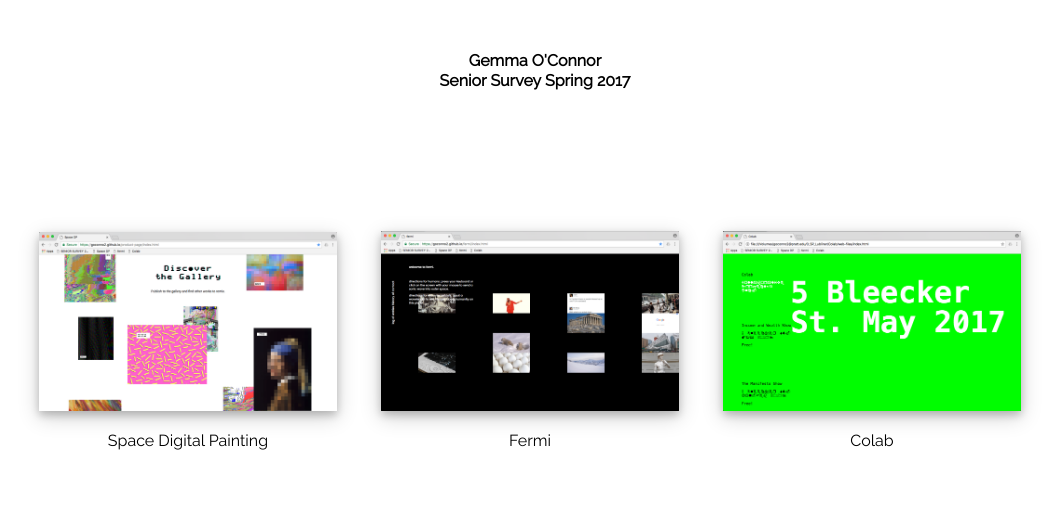
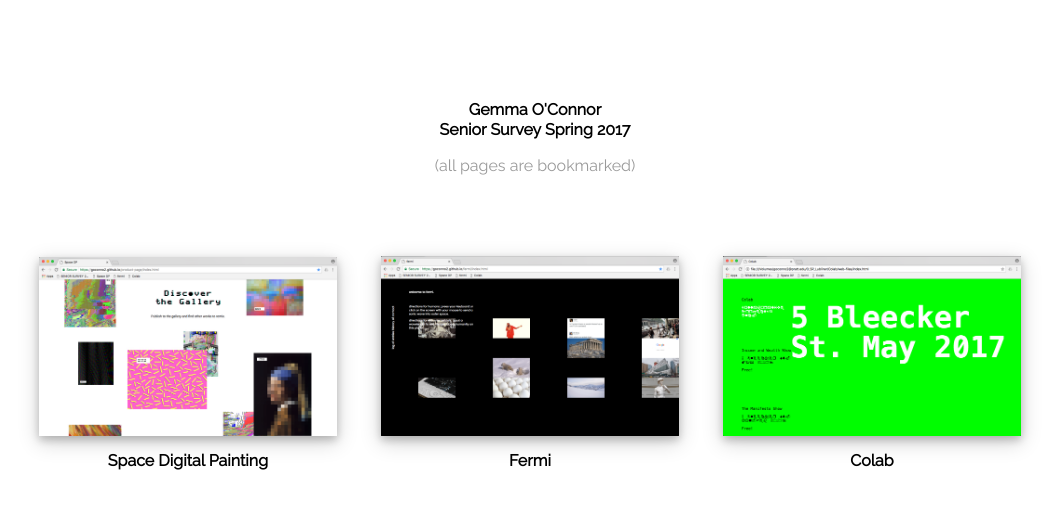
Before and after one commit to goconno2/goconno2.github.io, a plain HTML site: page index.html in a window 1280 px wide. Shown: the whole page, without its empty margins (105-1164 px from the left). Drawn offline with Linux system fonts and the light colour scheme.

Commit message:
bookmarks

```diff
--- a/index.html
+++ b/index.html
@@ -5,21 +5,22 @@
     <link href="main.css" rel="stylesheet" />
     <header>
       <h1> Gemma O'Connor <br> Senior Survey Spring 2017 </h1>
+      <p> (all pages are bookmarked) </p>
     </header>
   </head>
   <body>
     <div id="images">
       <div class="container" id="space">
-        <a href="product-page/index.html"> <img src="space.png"></a>
-        <p class="title">Space Digital Painting</p> </a>
+        <a href="product-page/index.html"> <img src="space.png">
+        <h1 class="title">Space Digital Painting</h1> </a>
       </div>
       <div class="container" id="fermi">
-        <a href="fermi/index.html"> <img src="fermi.png"></a>
-        <p class="title">Fermi</p> </a>
+        <a href="fermi/index.html"> <img src="fermi.png">
+        <h1 class="title">Fermi</h1> </a>
       </div>
       <div class="container" id="colab">
-        <a href="colab/index.html"> <img src="colab.png"></a>
-        <p class="title">Colab</p> </a>
+        <a href="colab/index.html"> <img src="colab.png">
+        <h1 class="title">Colab</h1> </a>
       </div>
     </div>
   </body>
--- a/main.css
+++ b/main.css
@@ -3,18 +3,26 @@
     box-sizing: border-box;
 }
 body {
-    margin: 0;
+    margin-left: 0;
+    margin-top: 100px;
 }
 header{
-    margin-bottom: 80px;
+    margin-bottom: 60px;
 }
 h1 {
     font-size: 16px;
     line-height: 20px;
     margin-left: auto;
     margin-right: auto;
-    padding-top: 40px;
     text-align: center;
+}
+p {
+    font-size: 16px;
+    line-height: 20px;
+    margin-left: auto;
+    margin-right: auto;
+    text-align: center;
+    color: rgba(0, 0, 0, .4)
 }
 body {
     margin-left: auto;
@@ -22,7 +30,7 @@ body {
 }
 #images {
     display: inline-block;
-    margin-top: 40px;
+    margin-top: 0px;
     margin-left: 100px;
     margin-right: 100px;
     padding-left: 24px;
@@ -34,6 +42,10 @@ body {
 	width: 32%;
 	text-decoration: none
 }
+a {
+    text-decoration: none;
+    color: black;
+}
 .container:hover {
     text-decoration: underline;
 }
```
